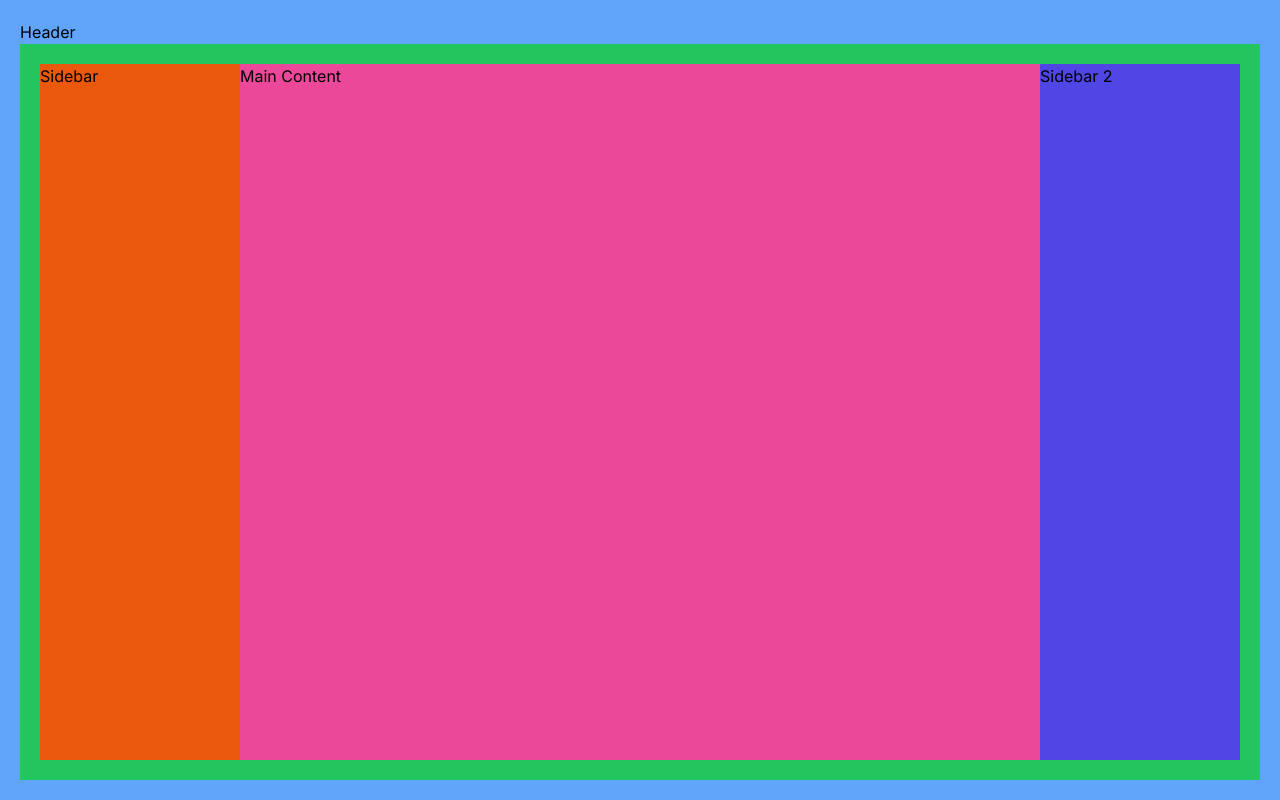
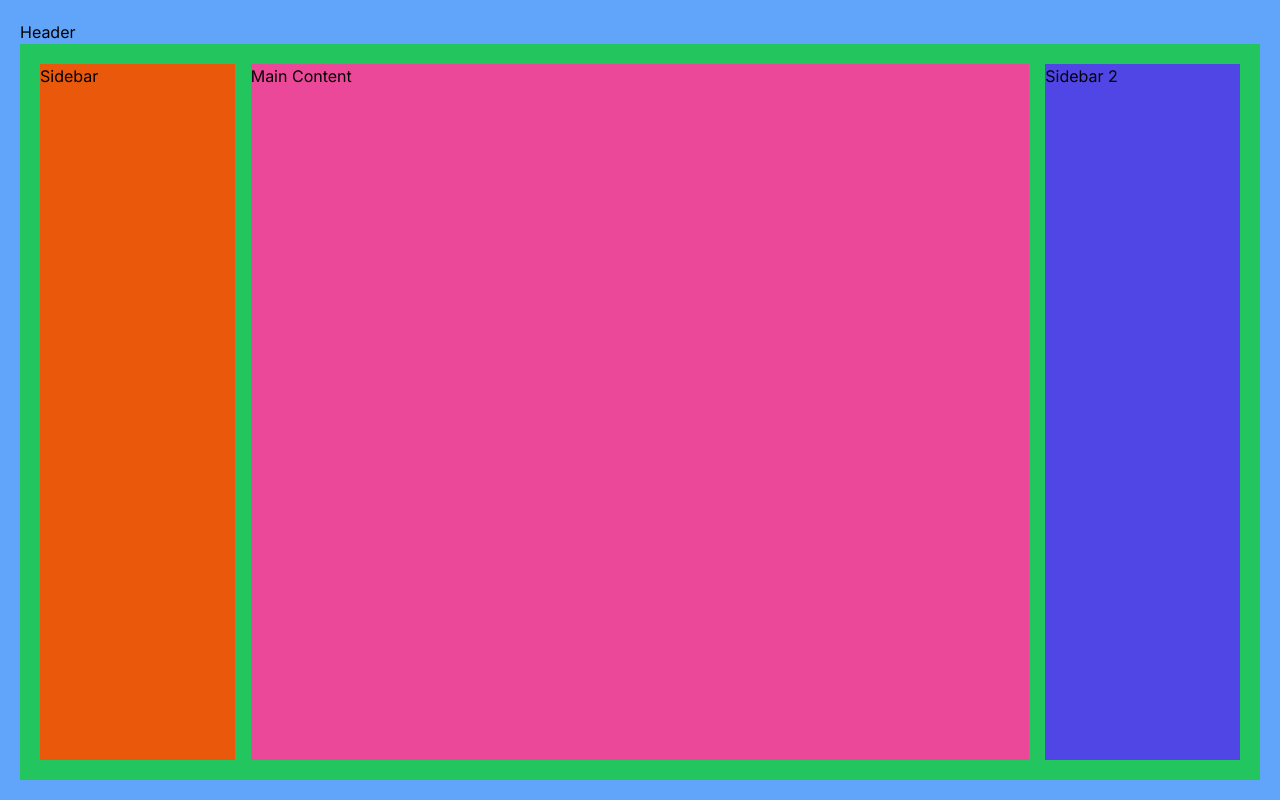
Before and after one commit to emersonjds/nextjs-tw, a Next.js app: page /flex in a window 1280 px wide. Built offline with nearby package versions, Linux system fonts and the light colour scheme.

Commit message:
add flex-gap

```diff
--- a/src/app/flex/page.tsx
+++ b/src/app/flex/page.tsx
@@ -13,7 +13,7 @@ export default function Flex() {
 
       <div className="flex flex-col h-screen w-full bg-blue-400 p-5">
         <div>Header</div>
-        <div className="flex flex-col md:flex-row bg-green-500 p-5 h-full w-full">
+        <div className="flex flex-col md:flex-row bg-green-500 p-5 h-full w-full gap-4">
           <div className="bg-orange-600 basis-2/12">Sidebar</div>
           <div className="bg-pink-500 basis-8/12"> Main Content</div>
           <div className="bg-indigo-600 basis-2/12">Sidebar 2</div>
```
